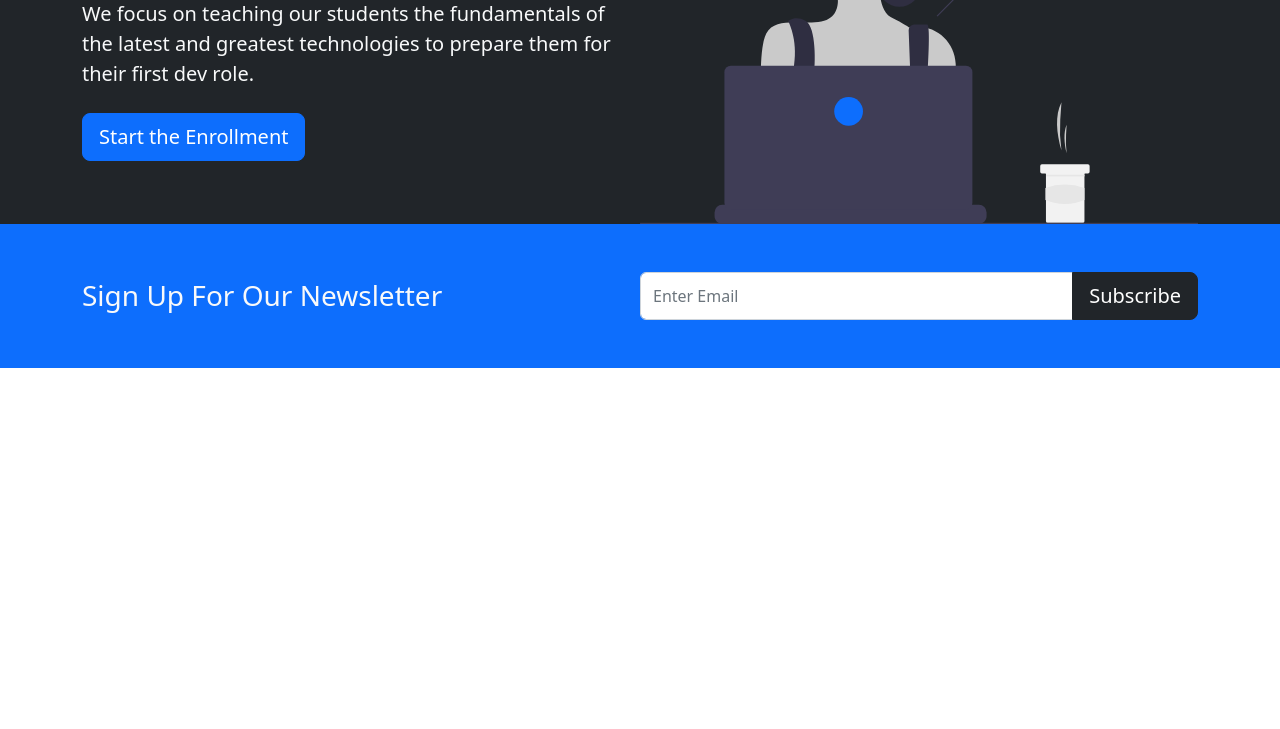
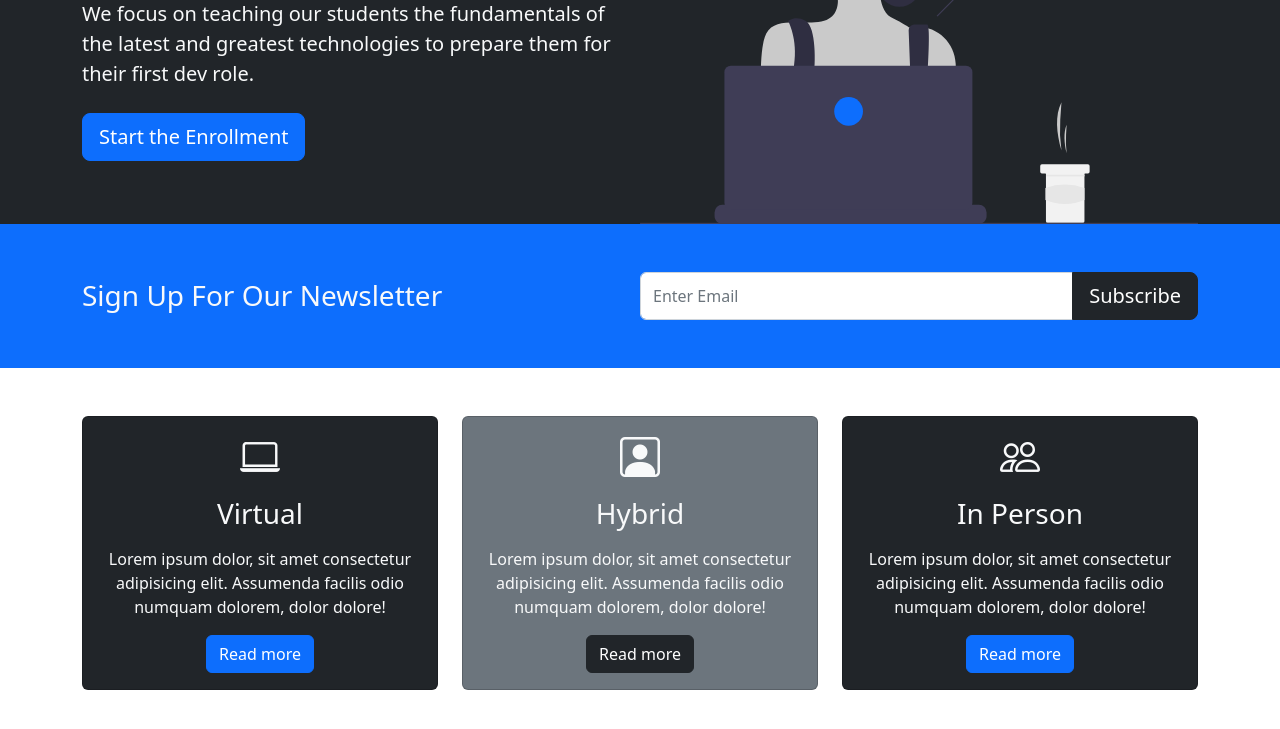
Before and after one commit to rishichintala/Bootcamp_Website, a website: page index.html in a window 1280 px wide. Shown: the part 257-986 px from the top of the page. Before the commit the page ends 800 px from the top, so only its background shows below. Drawn offline with nearby package versions, Linux system fonts and the light colour scheme.

Commit message:
Update index.html

```diff
--- a/index.html
+++ b/index.html
@@ -7,6 +7,7 @@
     <meta name="viewport" content="width=device-width, initial-scale=1.0">
     <!-- CSS only -->
     <link href="/node_modules/bootstrap/dist/css/bootstrap.min.css" rel="stylesheet" />
+    <link rel="stylesheet" href="/node_modules/bootstrap-icons/font/bootstrap-icons.css">
     <link rel="stylesheet" href="styles.css">
     <script src="/node_modules/bootstrap/dist/js/bootstrap.bundle.min.js"></script>
     <title>Dummy Bootcamp Website</title>
@@ -63,11 +64,63 @@
             <div class="d-md-flex align-items-center justify-content-between">
                 <h3 class="mb-3 mb-md-0">Sign Up For Our Newsletter</h3>
                 <div class="input-group news-input">
-                    <input type="email" class="form-control" placeholder="Enter Email"/>
+                    <input type="email" class="form-control" placeholder="Enter Email" />
                     <button class="btn btn-dark btn-lg" type="button">Subscribe</button>
+                </div>
+            </div>
+        </div>
+    </section>
+
+    <!-- boxes -->
+
+    <section class="p-5">
+        <div class="container">
+            <div class="row text-center g-4">
+                <div class="col-md">
+                    <div class="card bg-dark text-light">
+                        <div class="card-body text-center">
+                            <div class="h1 mb-3">
+                                <i class="bi bi-laptop"></i>
+                            </div>
+                            <h3 class="card-title mb-3">Virtual</h3>
+                            <p class="card-text">Lorem ipsum dolor, sit amet consectetur adipisicing elit. Assumenda
+                                facilis odio numquam dolorem, dolor dolore!</p>
+                            <a class="btn btn-primary" href="#">Read more</a>
+
+                        </div>
+                    </div>
+                </div>
+                <div class="col-md">
+                    <div class="card bg-secondary text-light">
+                        <div class="card-body text-center">
+                            <div class="h1 mb-3">
+                                <i class="bi bi-person-square"></i>
+                            </div>
+                            <h3 class="card-title mb-3">Hybrid</h3>
+                            <p class="card-text">Lorem ipsum dolor, sit amet consectetur adipisicing elit. Assumenda
+                                facilis odio numquam dolorem, dolor dolore!</p>
+                            <a class="btn btn-dark" href="#">Read more</a>
+
+                        </div>
+                    </div>
+                </div>
+                <div class="col-md">
+                    <div class="card bg-dark text-light">
+                        <div class="card-body text-center">
+                            <div class="h1 mb-3">
+                                <i class="bi bi-people"></i>
+                            </div>
+                            <h3 class="card-title mb-3">In Person</h3>
+                            <p class="card-text">Lorem ipsum dolor, sit amet consectetur adipisicing elit. Assumenda
+                                facilis odio numquam dolorem, dolor dolore!</p>
+                            <a class="btn btn-primary" href="#">Read more</a>
+
+                        </div>
+                    </div>
                 </div>
 
             </div>
+
         </div>
     </section>
 </body>
```
